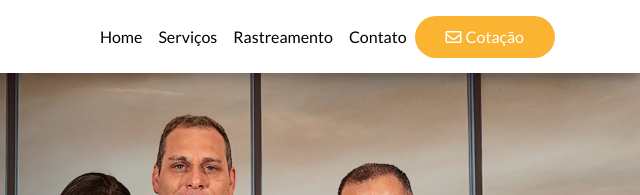
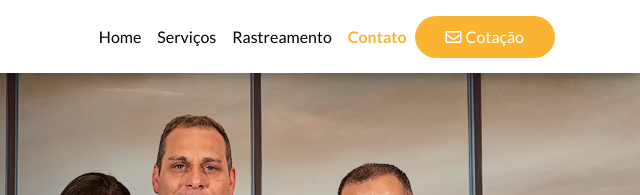
Before and after one commit to lrgplucas/Transportadora_FG360, a plain HTML site: page contato.html in a window 1280 px wide. Shown: the top 195 px of the page, 640-1280 px from the left. Drawn offline with nearby package versions, Linux system fonts and the light colour scheme; no server answers.

Commit message:
Add class active no navbar das páginas

```diff
--- a/contato.html
+++ b/contato.html
@@ -36,7 +36,7 @@
 
                 <div class="collapse navbar-collapse" id="navbarMenu">
                     <ul class="navbar-nav ml-auto">
-                        <li class="nav-item active">
+                        <li class="nav-item">
                             <a class="nav-link" href="index.html">Home<span class="sr-only">(Página atual)</span></a>
                         </li>
                         <li class="nav-item">
@@ -45,7 +45,7 @@
                         <li class="nav-item">
                             <a class="nav-link" href="rastrear.html">Rastreamento</a>
                         </li>
-                        <li class="nav-item">
+                        <li class="nav-item active">
                             <a class="nav-link" href="contato.html">Contato</a>
                         </li>
                     </ul>
--- a/css/style.css
+++ b/css/style.css
@@ -96,6 +96,12 @@ body{
 .navbar-custom .nav-btn{
     width: 100%;
 }
+
+#navbarMenu .navbar-nav li.active > a {
+    color: #fab432;
+    font-weight: 700;
+}
+
 .navbar-custom .nav-link:hover{
     color: #fab432;
 }
```
Also changed, not shown: cliente.html (+1 -1 lines), rastrear.html (+2 -2 lines), servicos.html (+2 -2 lines), status.html (+2 -2 lines).
